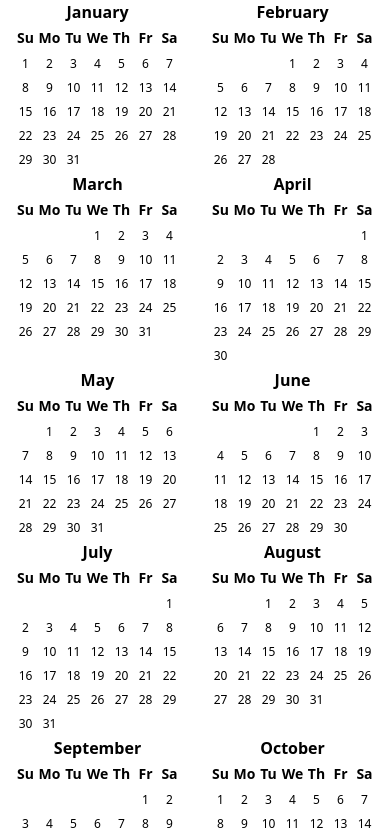
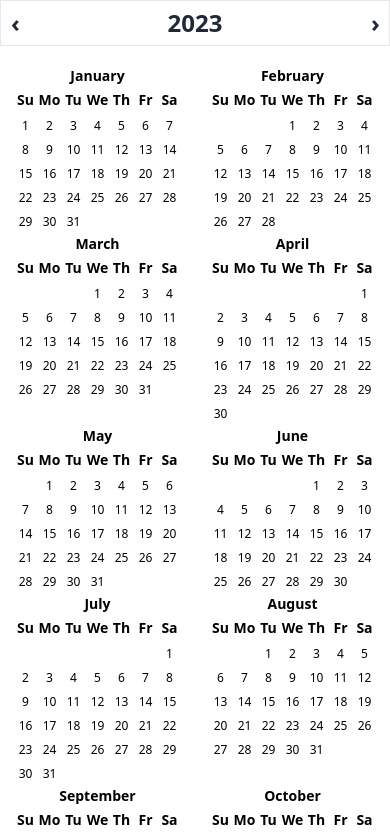
Before and after one commit to CamMair/jwf-year-calendar, a React (Vite) app: page / in a window 390 px wide. Shown: the top 839 px of the page. Built offline with nearby package versions, Linux system fonts and the light colour scheme.

Commit message:
JDT-537 year selector added with breakpoints

```diff
--- a/src/App.tsx
+++ b/src/App.tsx
@@ -51,6 +51,8 @@ const App = () => {
         enableContextMenu={true}
         enableRangeSelection="true"
         onRangeSelected={(e: { startDate: Date; endDate: Date }) => handleRangeSelected(e.startDate, e.endDate)}
+        onYearChanged={(e: { currentYear: number }) => console.log(e.currentYear)}
+        year={2038}
       />
     </React.StrictMode>
   );
--- a/src/components/MyCalendar.tsx
+++ b/src/components/MyCalendar.tsx
@@ -1,11 +1,48 @@
-import { useState, useEffect, useRef } from 'react';
+import React, { useState, useEffect, useRef } from 'react';
 import Month from './Month';
 
-const MyCalendar = () => {
+const Year = (props: { className?: string; onClick?: (year: number) => unknown; year: number }) => {
+  return (
+    <button
+      className={`${props.className || ''} bg-white font-bold h-11 text-2xl w-full`}
+      onClick={() => (props.onClick ? props.onClick(props.year) : null)}
+    >
+      {props.year}
+    </button>
+  );
+};
+
+const YearCentre = (props: { className?: string; onClick?: (year: number) => unknown; year: number }) => {
+  return (
+    <Year className={`${props.className} hover:bg-gray-200 text-gray-800`} onClick={props.onClick} year={props.year} />
+  );
+};
+
+const YearMiddle = (props: { className?: string; onClick?: (year: number) => unknown; year: number }) => {
+  return (
+    <Year
+      className={`${props.className} hover:bg-gray-100 text-gray-800/50`}
+      onClick={props.onClick}
+      year={props.year}
+    />
+  );
+};
+
+const YearEnd = (props: { className?: string; onClick?: (year: number) => unknown; year: number }) => {
+  return (
+    <Year
+      className={`${props.className} hover:bg-gray-50 text-gray-800/25`}
+      onClick={props.onClick}
+      year={props.year}
+    />
+  );
+};
+
+const MyCalendar = (props: { year?: number; className?: string }) => {
   const myCalendarRef = useRef<HTMLDivElement | null>(null);
   const [containerWidth, setContainerWidth] = useState(0);
   const [windowWidth, setWindowWidth] = useState(window.innerWidth);
-  const year = 2023;
+  const [year, setYear] = useState(props.year || new Date().getFullYear());
   const months = [
     'January',
     'February',
@@ -41,6 +78,7 @@ const MyCalendar = () => {
 
   const determineGridCols = () => {
     const minWidth = Math.min(windowWidth, containerWidth);
+    console.log('current width: ', minWidth);
     if (minWidth >= 1100) {
       return 'grid-cols-6';
     }
@@ -53,18 +91,57 @@ const MyCalendar = () => {
     if (minWidth >= 386) {
       return 'grid-cols-2';
     }
-    return 'grid-cols-1';
+    if (minWidth >= 1) {
+      return 'grid-cols-1';
+    }
+    return 'grid-cols-6';
   };
 
+  const yearBP1 = () => {
+    const minWidth = Math.min(windowWidth, containerWidth);
+    if (minWidth <= 975) {
+      return 'hidden';
+    }
+    return '';
+  };
+
+  const yearBP2 = () => {
+    const minWidth = Math.min(windowWidth, containerWidth);
+    if (minWidth <= 750) {
+      return 'hidden';
+    }
+    return '';
+  };
   return (
     <>
       {/* <div className="container max-w-8xl bg-sky-100"> */}
+      <div className="border border-1">
+        <div className={`${yearBP1} flex items-center justify-center`}>
+          <button
+            className={'bg-white font-bold h-11 hover:bg-gray-200 px-2.5 text-gray-800 text-2xl w-7'}
+            onClick={() => setYear(year - 1)}
+          >
+            {'‹'}
+          </button>
+          <YearEnd className={yearBP2()} onClick={y => setYear(y)} year={year - 2} />
+          <YearMiddle className={yearBP1()} onClick={y => setYear(y)} year={year - 1} />
+          <YearCentre onClick={y => setYear(y)} year={year} />
+          <YearMiddle className={yearBP1()} onClick={y => setYear(y)} year={year + 1} />
+          <YearEnd className={yearBP2()} onClick={y => setYear(y)} year={year + 2} />
+          <button
+            className={'bg-white font-bold h-11 hover:bg-gray-200 px-2.5 text-gray-800 text-2xl w-7'}
+            onClick={() => setYear(year + 1)}
+          >
+            {'›'}
+          </button>
+        </div>
+      </div>
       <div
-        className={`grid ${determineGridCols()} justify-items-center select-none text-center w-full`}
+        className={`grid ${determineGridCols()} justify-items-center mt-5 select-none text-center text-sm w-full`}
         ref={myCalendarRef}
       >
         {months.map((month, index) => {
-          return <Month index={index} key={index} title={month} year={year} />;
+          return <Month index={index} title={month} year={year} />;
         })}
       </div>
       {/* </div> */}
```
